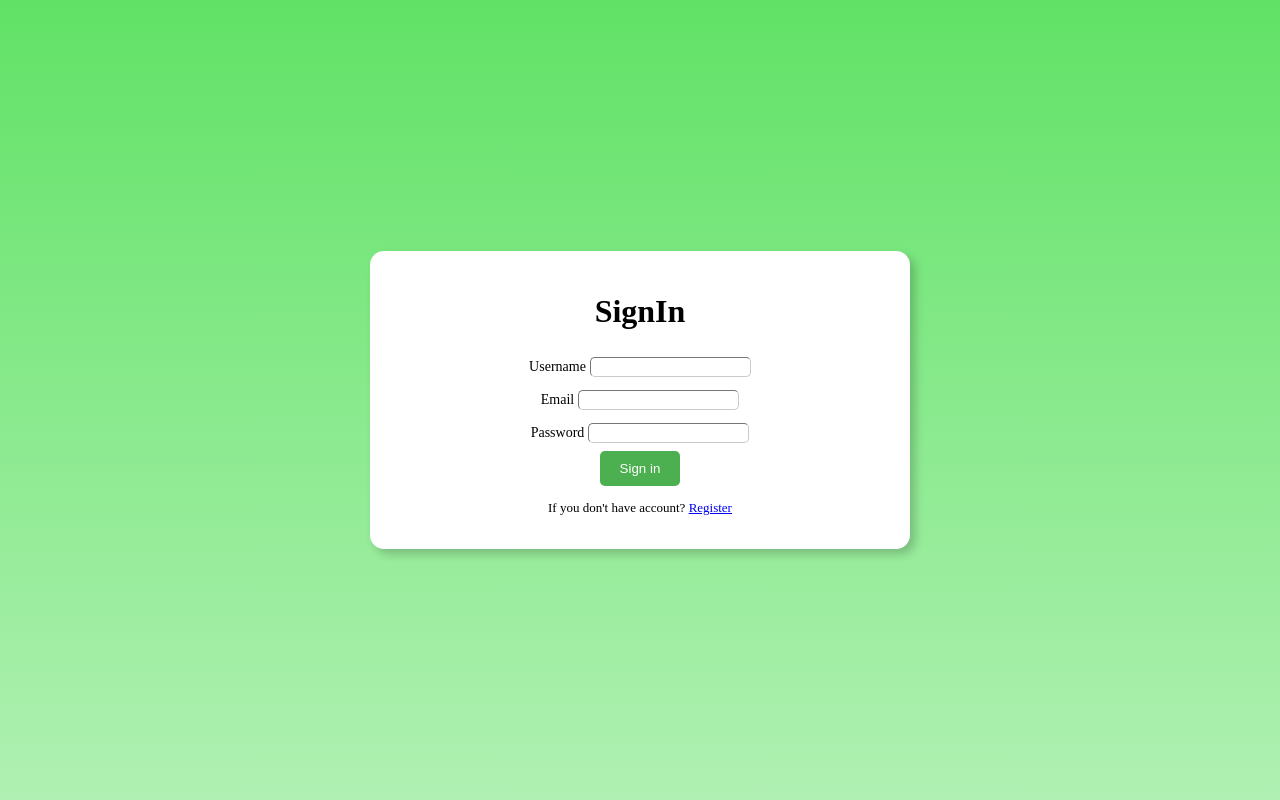
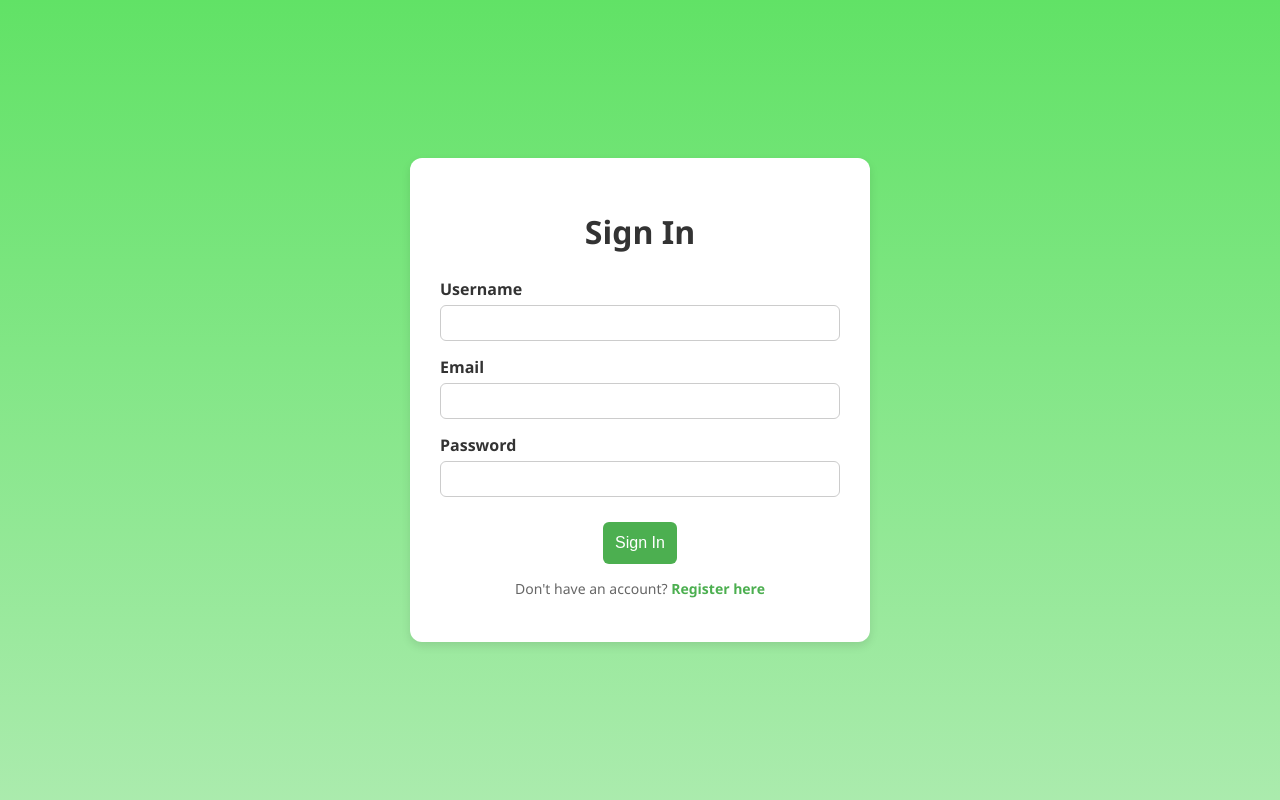
Before and after one commit to beka652/Intro-to-Software-engineering, a Flask app: page /signin in a window 1280 px wide. Run offline with Flask 3, Linux system fonts and the light colour scheme.

Commit message:
Update signin.html

```diff
--- a/templates/signin.html
+++ b/templates/signin.html
@@ -2,105 +2,114 @@
 <html lang="en">
 <head>
     <meta charset="UTF-8">
-    <title>SignIn</title>
+    <title>Sign In</title>
     <link rel="stylesheet" href="/static/css/style.css">
     <style>
-        .register-container {
-            width: 500px; /* Set the width of the box */
-            background-color: #ffffff; /* Green background */
-            color: rgb(0, 0, 0); /* White text color */
-            padding: 20px; /* Space between content and border */
-            box-shadow: 5px 5px 10px rgba(0, 0, 0, 0.2); /* Subtle shadow */
-            display: flex; /* Use flexbox for content alignment */
-            justify-content: center; /* Center content horizontally */
-            align-items: center; /* Center content vertically */
+        body {
+            font-family: 'Segoe UI', Tahoma, Geneva, Verdana, sans-serif;
+            background-color: #f4f4f4;
+            display: flex;
+            justify-content: center;
+            align-items: center;
+            height: 100vh;
+            margin: 0;
+        }
+
+        .signin-container {
+            width: 400px;
+            background-color: #ffffff;
+            padding: 30px;
+            box-shadow: 0 4px 10px rgba(0, 0, 0, 0.1);
+            border-radius: 12px;
             text-align: center;
-            border-radius: 14px; /* Slightly rounded corners */
         }
-        input {
-            margin-bottom: 2px; /* Adds 5px space below each input */
-            padding: 2px;
-            font-size: 16px;
-            border-radius: 5px;
-            border-width: thin;
-            border-color: #cacaca;
+
+        h1 {
+            margin-bottom: 25px;
+            color: #333;
         }
-        form {
+
+        .input-range {
             display: flex;
             flex-direction: column;
-            align-items: center;
-            gap: 1px;
-
-        }
-        input:last-child {
-            margin-bottom: 3px;
-        }
-        .role-selection {
-            margin-top: 1px;
-            display: flex;
-            flex-direction: row;
-            margin-left: 10px;
-            margin-bottom: 5px;
-        }
-        .address-head{
-            font-size: 15px;
-            margin-bottom: 1px;
-            margin-top: 2px;
-        }
-        .address-input{
-            display: flex;
-            flex-direction: row;
-            padding: 5px;
-
-        }
-        .register-button {
-            background-color: #4CAF50; /* Green background */
-            color: white; /* White text */
-            padding: 10px 20px; /* Padding for the button */
-            border: none; /* No border */
-            border-radius: 5px; /* Rounded corners */
-            cursor: pointer; /* Pointer cursor on hover */
-        }
-        .register-button:hover {
-            background-color: #45a049; /* Darker green on hover */
-        }
-        .register-button:active {
-            background-color: #3e8e41; /* Even darker green on click */
-        }
-        .input-range{
-            margin: 5px;
-
+            margin-bottom: 15px;
+            text-align: left;
         }
 
-        .go-register{
-            font-size:small;
+        label {
+            margin-bottom: 5px;
+            font-weight: 600;
+            color: #333;
         }
 
+        input {
+            padding: 10px;
+            border: 1px solid #ccc;
+            border-radius: 6px;
+            font-size: 16px;
+        }
+
+        .signin-button {
+            background-color: #4CAF50;
+            color: white;
+            padding: 12px;
+            border: none;
+            border-radius: 6px;
+            font-size: 16px;
+            cursor: pointer;
+            margin-top: 10px;
+            transition: background-color 0.3s;
+        }
+
+        .signin-button:hover {
+            background-color: #45a049;
+        }
+
+        .signin-button:active {
+            background-color: #3e8e41;
+        }
+
+        .go-register {
+            margin-top: 15px;
+            font-size: 14px;
+            color: #666;
+        }
+
+        .go-register a {
+            color: #4CAF50;
+            text-decoration: none;
+            font-weight: bold;
+        }
+
+        .go-register a:hover {
+            text-decoration: underline;
+        }
     </style>
 </head>
 <body>
-    <div class="register-container">
-        <form method="post" action="/register">
-            <h1>SignIn</h1>
+    <div class="signin-container">
+        <form method="post" action="/signin">
+            <h1>Sign In</h1>
+
             <div class="input-range">
-                <label for="username" class="input-text">Username</label>
-                <input type="text" id="username" name="username" required><br>
+                <label for="username">Username</label>
+                <input type="text" id="username" name="username" required>
             </div>
+
             <div class="input-range">
-                <label for="email"class="input-text">Email</label>
-                <input type="email" id="email" name="email" required><br>
+                <label for="email">Email</label>
+                <input type="email" id="email" name="email" required>
             </div>
+
             <div class="input-range">
-                <label for="password" class="input-text">Password</label>
-                <input type="password" id="password" name="password" required><br>
+                <label for="password">Password</label>
+                <input type="password" id="password" name="password" required>
             </div>
-            <button type="submit" class="register-button">Sign in</button>
-            <p class="go-register">If you don't have account? <a href="{{url_for('register')}}">Register</a></p>
 
+            <button type="submit" class="signin-button">Sign In</button>
+
+            <p class="go-register">Don't have an account? <a href="{{ url_for('register') }}">Register here</a></p>
         </form>
     </div>
-
-
-
 </body>
 </html>
```
